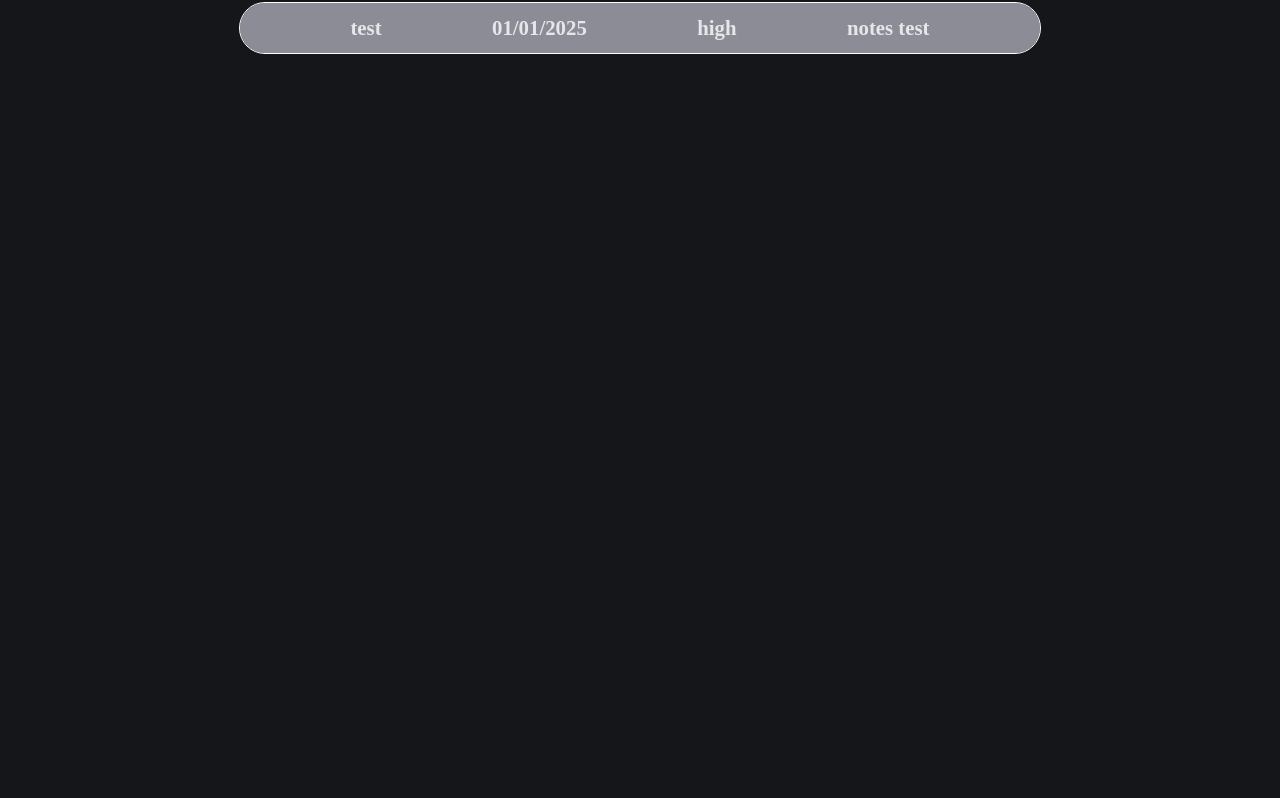
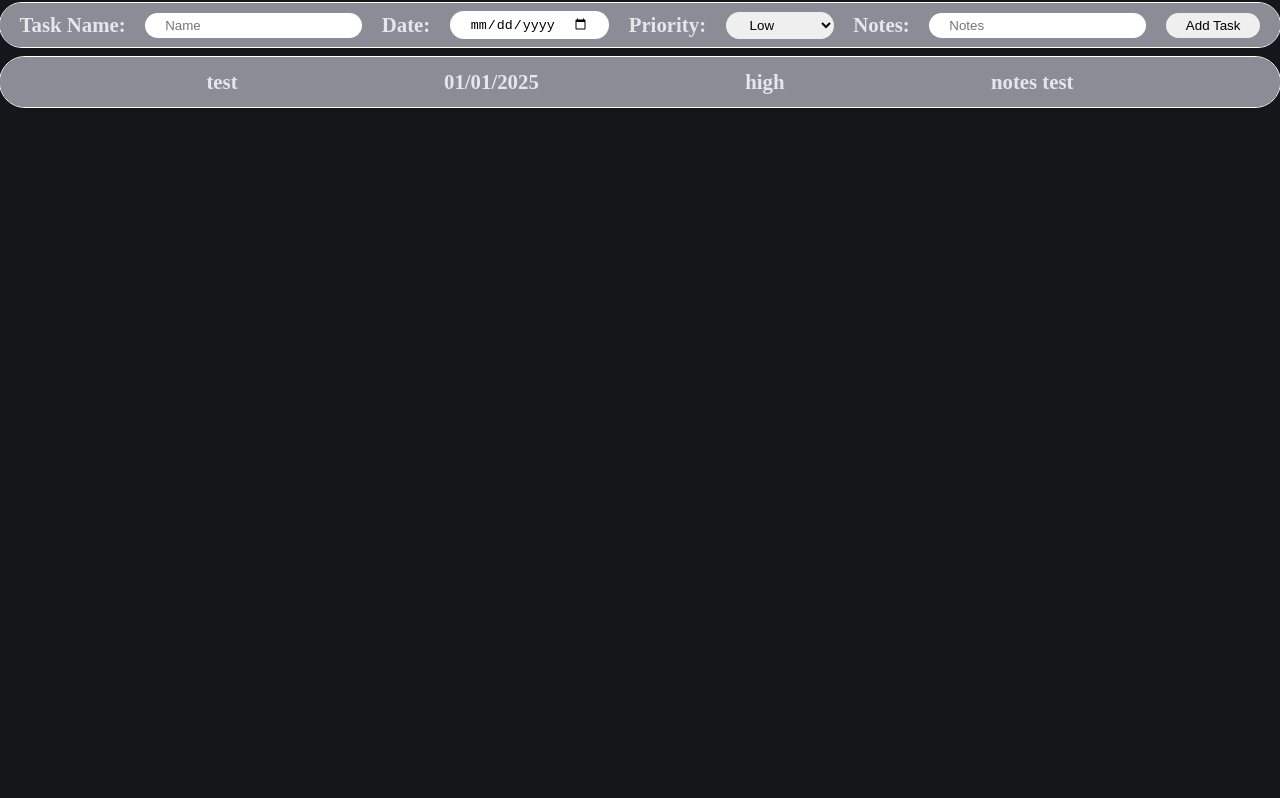
Before and after one commit to DewyMoose/to-do-list, a website built with webpack: page src/index.html in a window 1280 px wide. Shown: the part 244-1042 px from the top of the page. Built offline with nearby package versions, Linux system fonts and the light colour scheme.

Commit message:
adds input fields on homepage but has array bug and style error when trying to create a new task

```diff
--- a/src/index.html
+++ b/src/index.html
@@ -24,6 +24,31 @@
     <div class="content">
       <div class="content-container">
         <h1>Welcome! What would you like to do today?</h1>
+        <div class="new-task-input-div">
+          <label for="name-input">Task Name: </label>
+          <input
+            name="name-input"
+            class="name-input"
+            type="text"
+            placeholder="Name"
+          />
+          <label for="date-input">Date: </label>
+          <input name="date-input" class="date-input" type="date" />
+          <label for="priority">Priority: </label>
+          <select name="priority" id="priority" class="priority-input">
+            <option value="low">Low</option>
+            <option value="medium">Medium</option>
+            <option value="high">High</option>
+          </select>
+          <label for="note-input">Notes: </label>
+          <input
+            name="note-input"
+            class="note-input"
+            type="text"
+            placeholder="Notes"
+          />
+          <button class="homepage-add-task-button">Add Task</button>
+        </div>
       </div>
     </div>
   </body>
--- a/src/index.js
+++ b/src/index.js
@@ -1,6 +1,6 @@
 import style from "./style.css";
 
-import { showAllTask } from "./task_logic";
+import { showAllTask, addTask } from "./task_logic";
 
 import { listClearContents } from "./to_do_list";
 import { createClearContents } from "./create_todo_list";
@@ -23,5 +23,6 @@ homeButton.addEventListener("click", () => {
 });
 
 showAllTask();
+addTask();
 
 export { content, contentContainer };
--- a/src/style.css
+++ b/src/style.css
@@ -64,7 +64,7 @@ nav {
 
 .content-container {
   height: 800px;
-  width: 800px;
+  width: 1300px;
   display: flex;
   flex-direction: column;
   align-items: center;
@@ -73,6 +73,29 @@ nav {
 .content-container > h1 {
   font-size: 2rem;
   color: var(--text-color);
+}
+
+.new-task-input-div {
+  width: 100%;
+  height: 50px;
+  outline: 1px solid white;
+  display: flex;
+  justify-content: space-evenly;
+  align-items: center;
+  color: var(--text-color);
+  background-color: var(--muted-color);
+  border-radius: 25px;
+  font-size: 1.3rem;
+  font-weight: 600;
+  margin-top: 10px;
+}
+
+.new-task-input-div > input,
+.new-task-input-div > select,
+.new-task-input-div > button {
+  padding: 5px 20px;
+  border-radius: 25px;
+  border: none;
 }
 
 .task-container {
--- a/src/task_logic.js
+++ b/src/task_logic.js
@@ -9,14 +9,14 @@ let allTask = [
   },
 ];
 
-function createProject(title, description) {
+function createProjectFunction(title, description) {
   return {
     title: title,
     description: description,
   };
 }
 
-function createTask(title, dueDate, priority, notes) {
+function createTaskFunction(title, dueDate, priority, notes) {
   return {
     title: title,
     dueDate: dueDate,
@@ -53,4 +53,33 @@ function showAllTask() {
   }
 }
 
-export { createProject, createTask, allProjects, showAllTask };
+function addTask() {
+  const homePageAddTaskButton = document.querySelector(
+    ".homepage-add-task-button"
+  );
+  let taskNameInput = document.querySelector(".name-input");
+  let taskDateInput = document.querySelector(".task-input");
+  let taskPriorityInput = document.querySelector(".priority-input");
+  let taskNotesInput = document.querySelector(".note-input");
+  homePageAddTaskButton.addEventListener("click", () => {
+    let newTask = createTaskFunction(
+      taskNameInput,
+      taskDateInput,
+      taskPriorityInput,
+      taskNotesInput
+    );
+    taskNameInput.value = "";
+    taskNotesInput.value = "";
+    allTask.push(newTask);
+    showAllTask();
+    console.log("this worked ");
+  });
+}
+
+export {
+  createProjectFunction,
+  createTaskFunction,
+  allProjects,
+  showAllTask,
+  addTask,
+};
```
